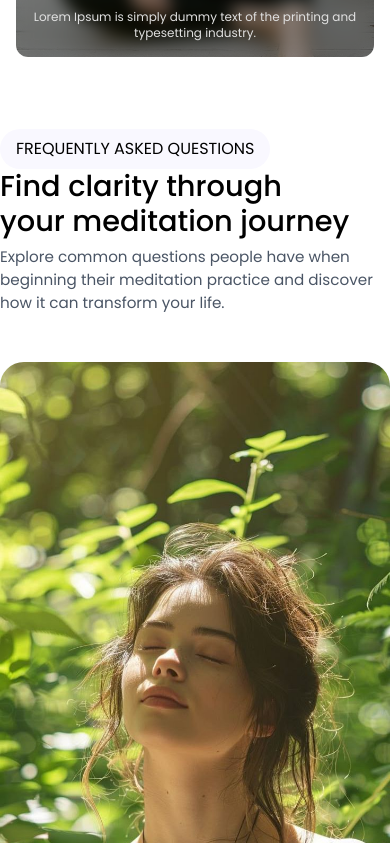
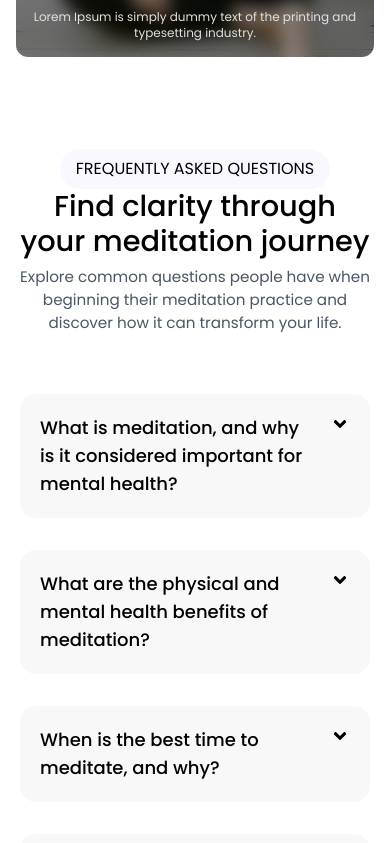
Before and after one commit to Neeschal1/Soham-web, a React (Vite) app: page / in a window 390 px wide. Shown: the part 4541-5384 px from the top of the page. Built offline with nearby package versions, Linux system fonts and the light colour scheme.

Commit message:
responsive faqs

```diff
--- a/src/components/landing/faqs.jsx
+++ b/src/components/landing/faqs.jsx
@@ -62,16 +62,16 @@ const Faqs = () => {
   return (
     <div
       ref={scrollRef}
-      className={`flex flex-col md:flex-row mb-20 items-center justify-between gap-15  lg:px-20 bg-white transition-all duration-700 ${
+      className={`flex flex-col md:flex-row mb-20 items-center justify-between gap-15  lg:p-10 p-5 bg-white transition-all duration-700 ${
         visible ? "opacity-100 translate-y-0" : "opacity-0 translate-y-10"
       }`}
     >
       {/* LEFT SIDE - Heading + Image */}
       <div className=" w-full md:w-6/12 flex flex-col items-start gap-8">
         {/* Heading Section */}
-        <div className="lg:flex lg:flex-col lg:gap-3 lg:w-full lg:items-start sm:items-center">
+        <div className="lg:flex lg:flex-col lg:gap-3 lg:w-full lg:items-start flex flex-col items-center justify-center">
           <h3
-            className="bg-[#F9F8FF] py-2 px-4 rounded-full w-fit"
+            className="bg-[#F9F8FF] py-2 px-4 rounded-full lg:w-fit text-center"
             style={Fonts.poppins.regular}
           >
             FREQUENTLY ASKED QUESTIONS
@@ -79,13 +79,13 @@ const Faqs = () => {
 
           <h1
             style={Fonts.poppins.medium}
-            className="text-3xl lg:text-4xl font-bold text-black"
+            className="text-3xl lg:text-4xl font-bold text-black lg:text-start text-center"
           >
-            Find clarity through <br /> your meditation journey
+            Find clarity through your meditation journey
           </h1>
 
           <p
-            className="text-gray-600 mt-2 max-w-md"
+            className="text-gray-600 mt-2 max-w-md lg:text-start text-center"
             style={Fonts.poppins.regular}
           >
             Explore common questions people have when beginning their meditation
@@ -94,7 +94,7 @@ const Faqs = () => {
         </div>
 
         {/* Image Below Heading */}
-        <div className="w-full flex justify-center items-center ">
+        <div className="lg:w-full lg:flex justify-center items-center hidden">
           <img
             src={Faqimg}
             alt="FAQ Illustration"
```
